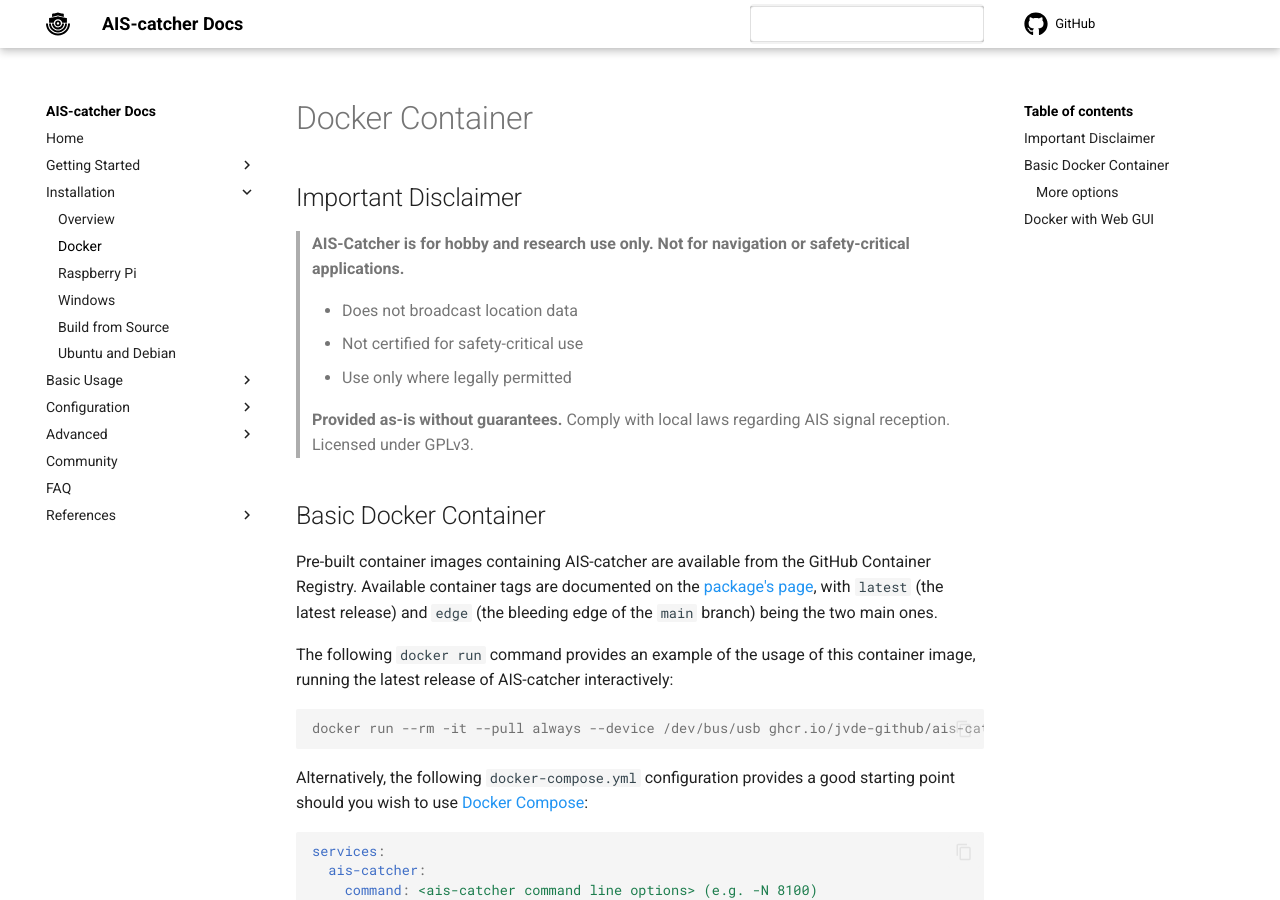
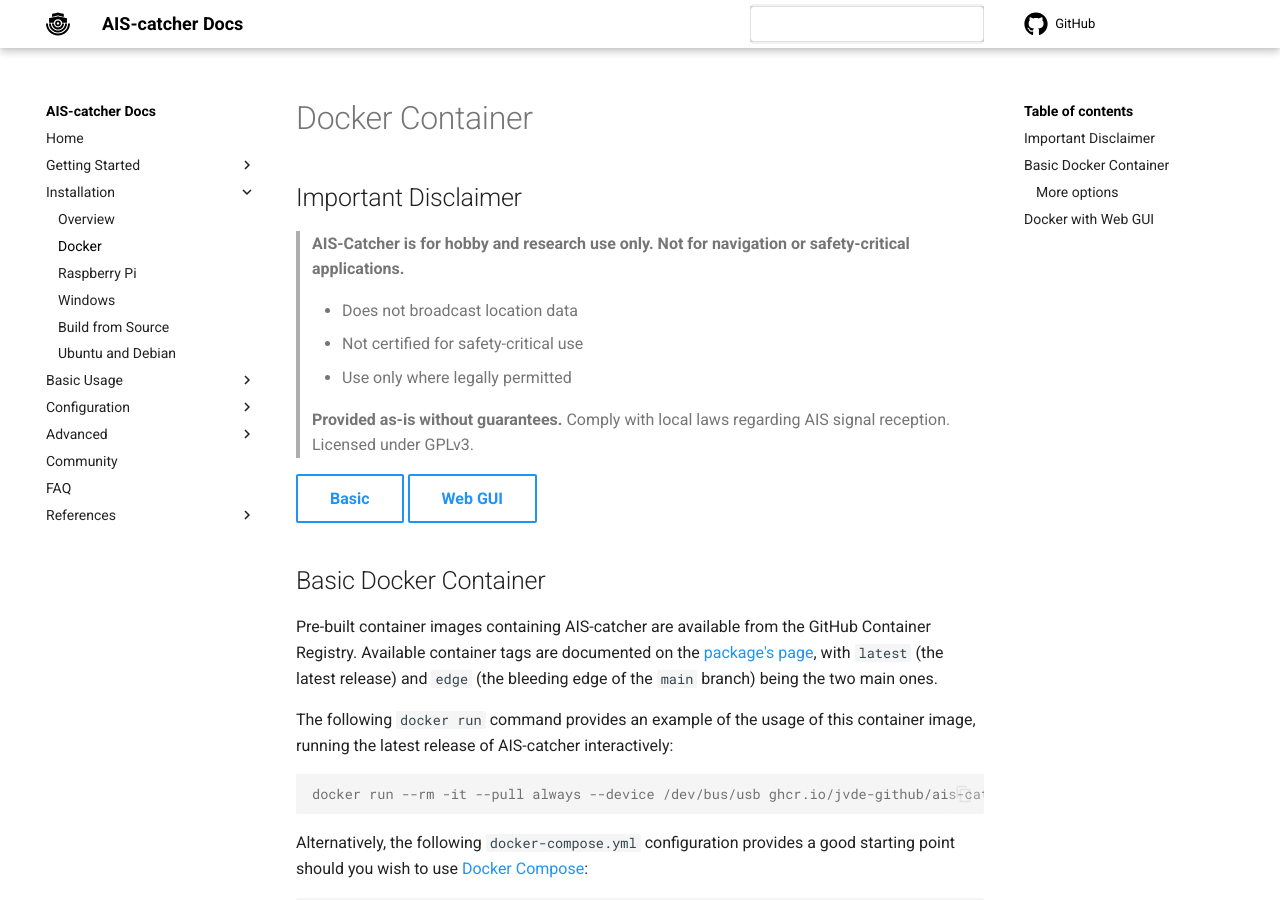
Before and after one commit to jvde-github/AIS-catcher-docs, an MkDocs documentation site: the page built from docs/installation/docker.md, in a window 1280 px wide and 900 px high. Built offline with MkDocs 1.6.1 and Material for MkDocs 9.7.7, drawn with Linux system fonts in a browser that asks for light colours; comment, search, counter and statistics services are not loaded.

Commit message:
Update docker.md

```diff
--- a/docs/installation/docker.md
+++ b/docs/installation/docker.md
@@ -2,6 +2,8 @@
 
 --8<-- "docs/disclaimer.md"
 
+[Basic](#basic-docker-container){ .md-button .md-button--secondary }
+[Web GUI](#docker-with-web-gui){ .md-button .md-button--secondary }
 
 ## Basic Docker Container
 
```
